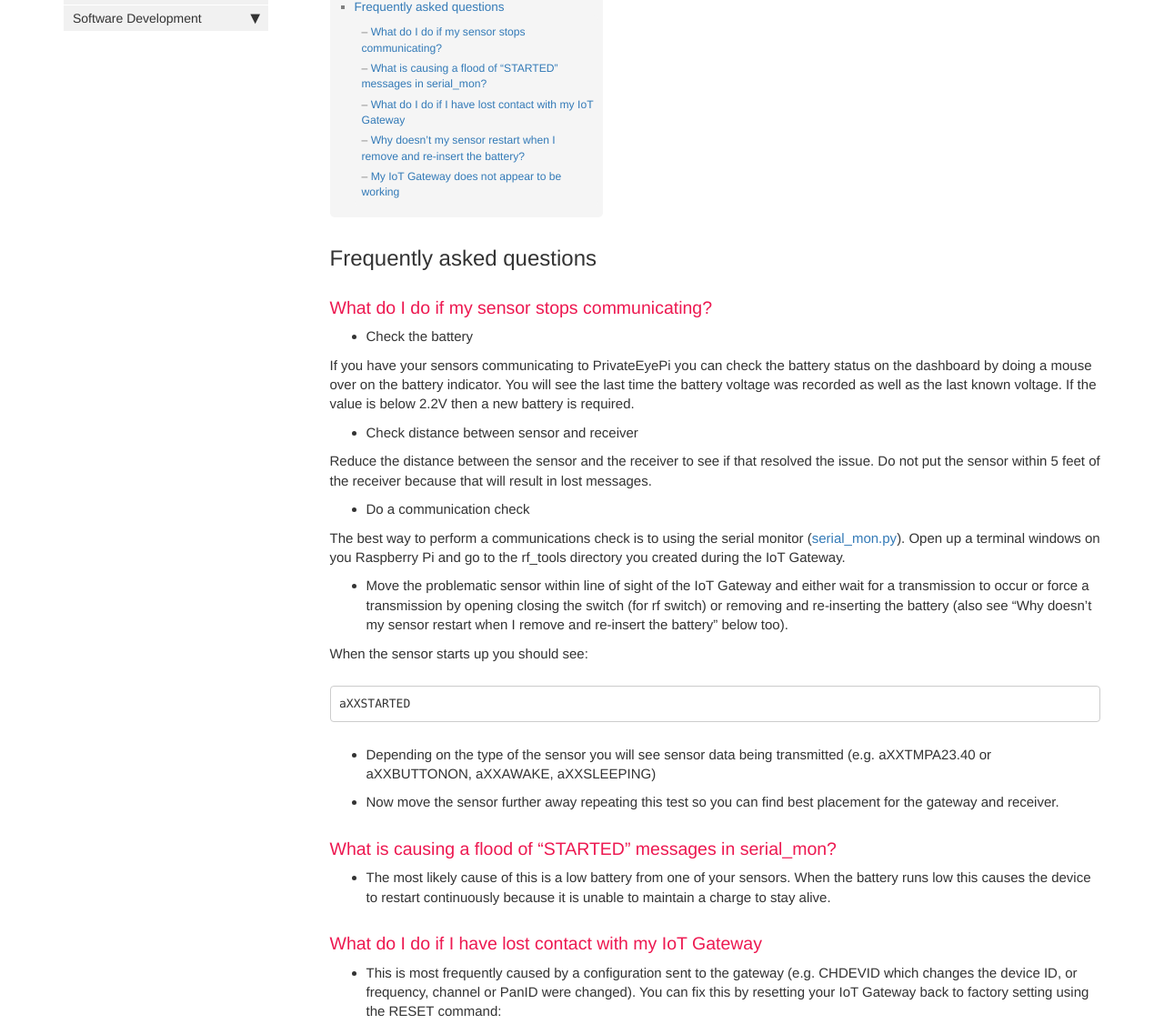
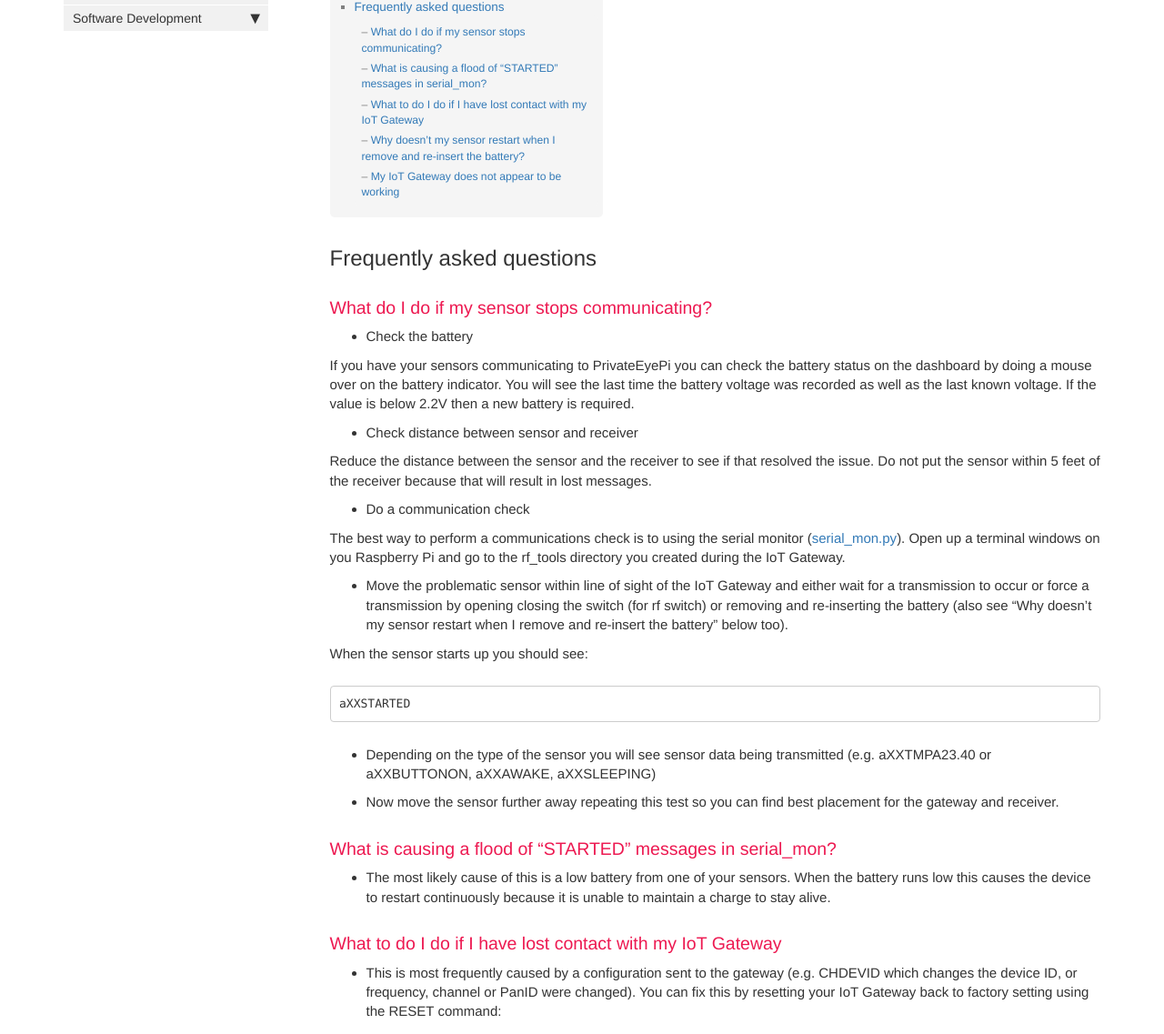
Before and after one commit to JemRF/RF-Documentation, a Jekyll site: the page built from pages/mydoc/faq.md, in a window 1280 px wide. Shown: the part 230-1367 px from the top of the page at 91% size. Built offline with Jekyll 4.4.1, drawn with Linux system fonts in a browser that asks for light colours; comment, search, counter and statistics services are not loaded.

Commit message:
Documentation release

```diff
--- a/pages/mydoc/faq.md
+++ b/pages/mydoc/faq.md
@@ -40,7 +40,7 @@ aXXSTARTED
  - The most likely cause of this is a low battery from one of your sensors. When the battery runs low this causes the device to restart continuously because it is unable to maintain a charge to stay alive.
 
 
-### What do I do if I have lost contact with my IoT Gateway
+### What to do I do if I have lost contact with my IoT Gateway
 
  - This is most frequently caused by a configuration sent to the gateway (e.g. CHDEVID which changes the device ID, or frequency, channel or PanID were changed). You can fix this by resetting your IoT Gateway back to factory setting using the RESET command:
 
```
